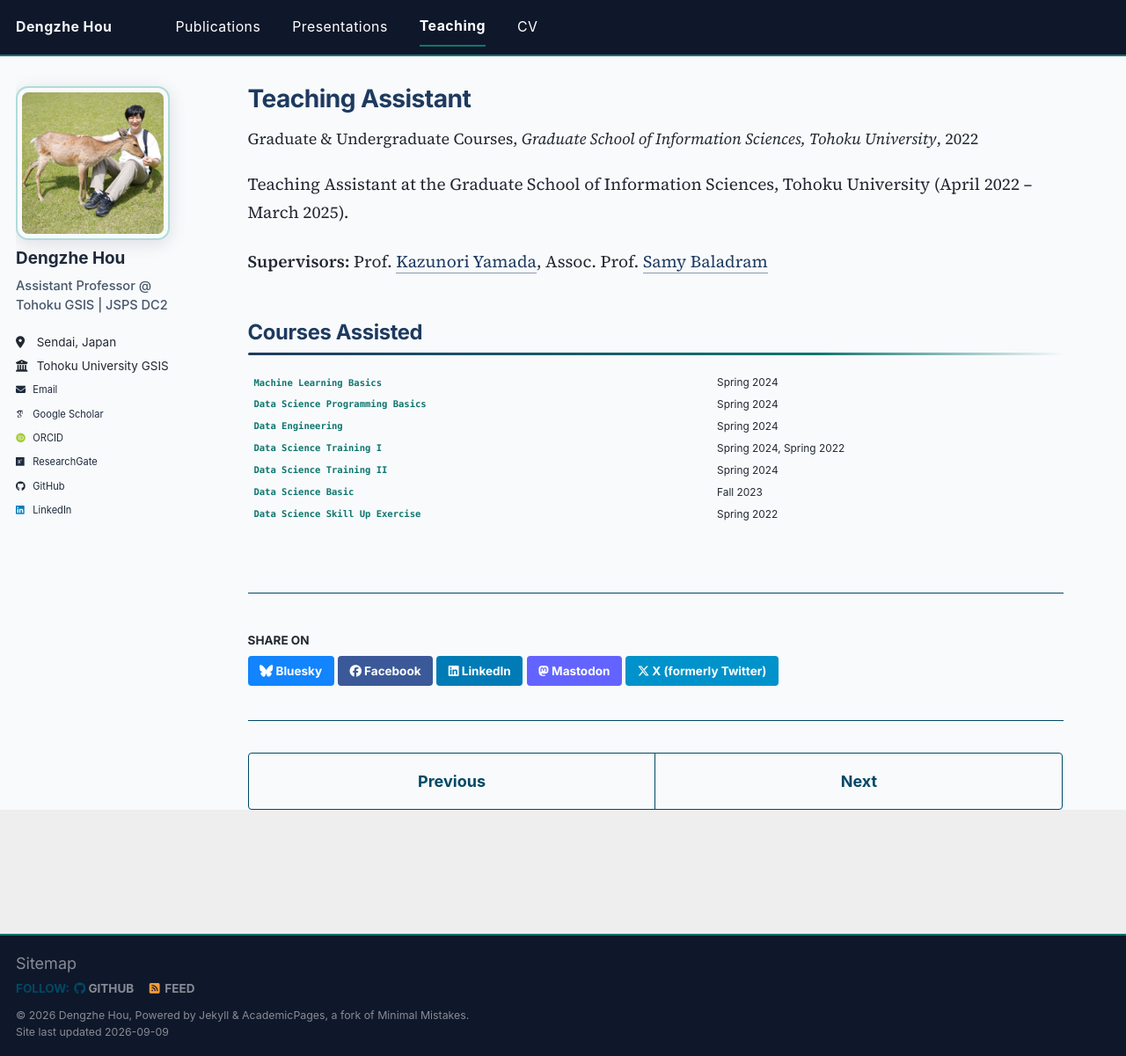
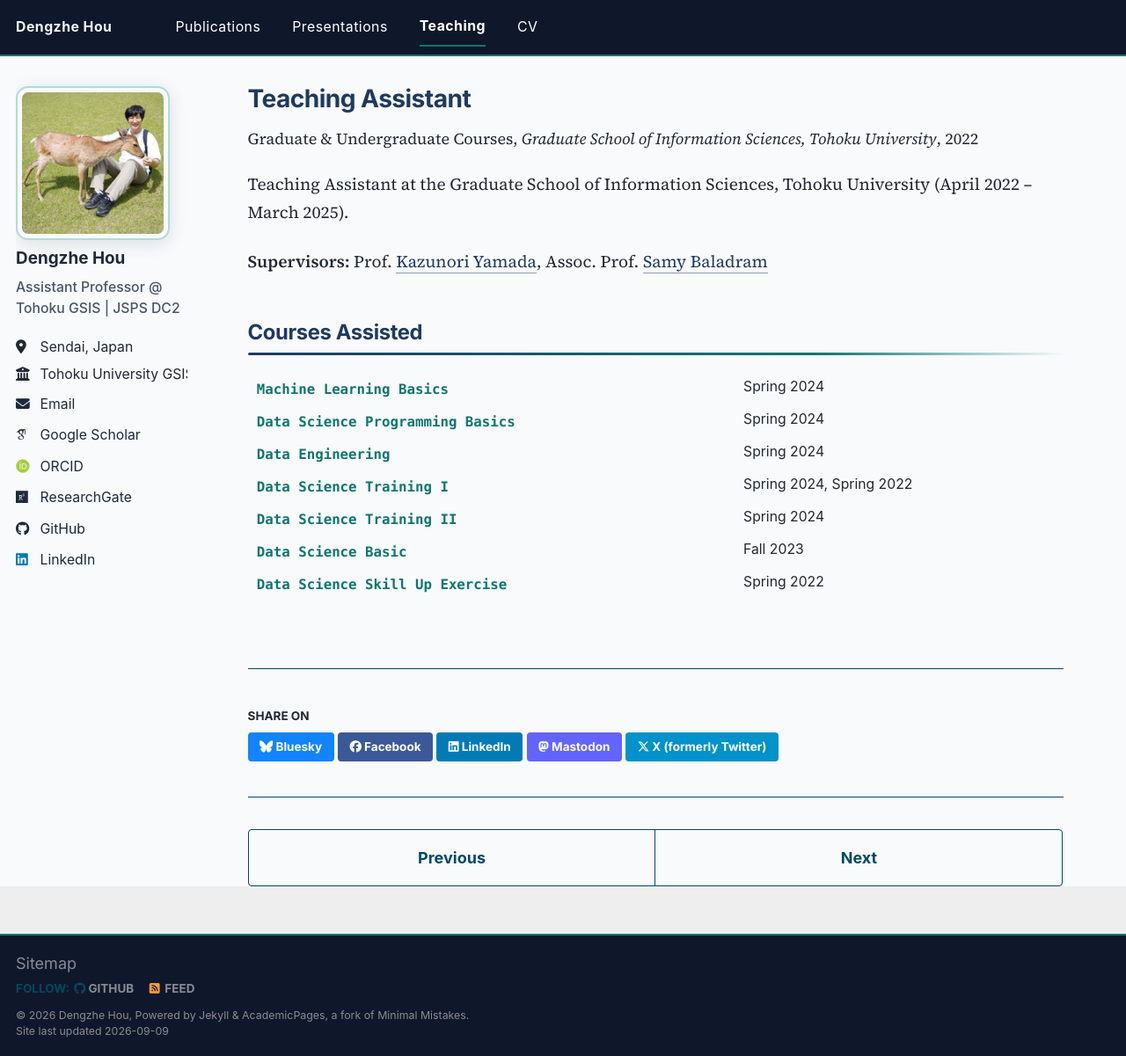
Before and after one commit to dengzhe-hou/dengzhe-hou.github.io, a Jekyll site: the page built from _teaching/2022-01-01-ta-tohoku.md, in a window 1280 px wide and 1201 px high. Shown: the whole window at 88% size. Built offline with Jekyll 4.4.1, drawn with Linux system fonts in a browser that asks for light colours; some web fonts are replaced.

Commit message:
Fix light-theme readability, navigation contrast, and small text

```diff
--- a/_includes/head/custom.html
+++ b/_includes/head/custom.html
@@ -16,6 +16,7 @@
 <link rel="manifest" href="{{ base_path }}/images/manifest.json"/>
 <link rel="icon" href="/images/favicon.ico"/>
 <meta name="theme-color" content="#ffffff"/>
+<meta name="color-scheme" content="light"/>
 
 <!-- Google Fonts: Source Serif 4 for running text, Inter for headings and UI -->
 <link rel="preconnect" href="https://fonts.googleapis.com"/>
@@ -30,8 +31,10 @@
      nav      #0f172a  (slate-900)
   ════════════════════════════════════════════ */
   :root {
+    color-scheme: light;
     --p:  #1e3a5f;          /* deep navy */
     --a:  #0f766e;          /* teal accent (darkened for AA text contrast) */
+    --a-on-dark: #5eead4;   /* readable teal on the navy header and footer */
     --nav: #0f172a;         /* slate-900 */
     --ink: #1e293b;         /* slate-800 body text */
     --muted: #475569;       /* slate-600 */
@@ -72,6 +75,10 @@
 
   /* ── Nav bar ──────────────────────────── */
   .masthead {
+    --global-bg-color: var(--nav);
+    --global-border-color: #475569;
+    --global-masthead-link-color: #ffffff;
+    --global-masthead-link-color-hover: var(--a-on-dark);
     background: var(--nav) !important;
     border-bottom: 2px solid var(--a) !important;
   }
@@ -93,7 +100,8 @@
     letter-spacing: 0.03em;
     font-size: 0.88em;
   }
-  .masthead__menu-item a:hover { color: var(--a) !important; }
+  .masthead__menu-item a:hover,
+  .masthead__menu-item a:focus-visible { color: var(--a-on-dark) !important; }
   .masthead__menu-item.selected a {
     color: #fff !important;
     border-bottom: 2px solid var(--a) !important;
@@ -101,9 +109,6 @@
 
   /* ── Page body ──────────────────────────── */
   body { background: #f8fafc !important; }
-
-  /* ── Hide theme toggle (sun icon) ────── */
-  #theme-toggle { display: none !important; }
 
   /* ── Sidebar ──────────────────────────── */
   .author__avatar img {
@@ -123,12 +128,13 @@
   }
   .author__bio {
     color: var(--muted) !important;
-    font-size: 0.81em !important;
+    font-size: 0.875rem !important;
     font-weight: 500;
   }
+  .author__urls li { font-size: 0.875rem; }
   .author__urls a {
     color: var(--ink) !important;
-    font-size: 0.82em !important;
+    font-size: inherit !important;
     transition: color 0.18s;
   }
   .author__urls a:hover { color: var(--a) !important; }
@@ -165,16 +171,26 @@
   }
 
   /* ── Links ────────────────────────────── */
-  .page__content a,
-  .page__content a:visited {
+  .page__content a:not(.btn),
+  .page__content a:not(.btn):visited {
     color: var(--p) !important;
     text-decoration: none;
     border-bottom: 1px solid rgba(30,58,95,0.5);
     transition: color 0.18s, border-color 0.18s;
   }
-  .page__content a:hover {
+  .page__content a:not(.btn):hover {
     color: var(--a) !important;
     border-bottom-color: var(--a);
+  }
+  .btn--primary,
+  .btn--primary:visited {
+    color: #ffffff !important;
+    background-color: var(--p);
+  }
+  .btn--primary:hover,
+  .btn--primary:focus-visible {
+    color: #ffffff !important;
+    background-color: var(--a);
   }
 
   /* ── Publication / talk cards ─────────── */
@@ -211,12 +227,12 @@
     letter-spacing: -0.005em;
     text-transform: none;
   }
-  .archive__item-title a {
+  .archive__item .archive__item-title a {
     color: var(--ink) !important;
     font-weight: 600;
     border-bottom: none !important;
   }
-  .archive__item-title a:hover { color: var(--a) !important; }
+  .archive__item .archive__item-title a:hover { color: var(--a) !important; }
   .archive__item-excerpt {
     color: var(--muted);
     font-size: 0.93em !important;
@@ -229,22 +245,22 @@
     box-shadow: none !important;
     background: transparent !important;
     width: 100%;
+    font-size: 0.875rem;
+    line-height: 1.6;
   }
   .page__content table thead { display: none; }
   .page__content table td {
     border: none !important;
     padding: 0.3em 0.65em !important;
     background: transparent !important;
-    font-size: 0.88em;
+    font-size: inherit;
     vertical-align: top;
   }
   .page__content table tr:nth-child(odd) td { background: transparent !important; }
   .page__content table td:first-child {
     font-family: ui-monospace, 'SF Mono', Menlo, monospace;
-    font-size: 0.78em;
     font-weight: 600;
     color: var(--a);
-    white-space: nowrap;
     min-width: 7em;
     padding-top: 0.45em !important;
   }
@@ -257,7 +273,7 @@
   .page__footer-copyright, .page__footer a {
     color: rgba(255,255,255,0.5) !important;
   }
-  .page__footer a:hover { color: var(--a) !important; }
+  .page__footer a:hover { color: var(--a-on-dark) !important; }
 
   /* ── Responsive ───────────────────────── */
   @media (max-width: 768px) {
@@ -266,17 +282,15 @@
 
   /* ── Focus visibility (a11y) ──────────── */
   .greedy-nav button:focus-visible {
-    outline: 2px solid var(--a) !important;
+    outline: 2px solid var(--a-on-dark) !important;
     outline-offset: 2px;
   }
 
   /* ── Mobile: relax 3-col tables, bigger tap targets ── */
   @media (max-width: 600px) {
     .page__content table td:first-child {
-      white-space: normal !important;
       min-width: 4.5em;
     }
-    .page__content table td { font-size: 0.9em; }
     .greedy-nav a { padding: 0.75rem 0; }
     .author__urls a { padding-top: 0.35rem !important; padding-bottom: 0.35rem !important; }
   }
```
Also changed, not shown: assets/js/_main.js (+4 -62 lines), assets/js/main.min.js.
